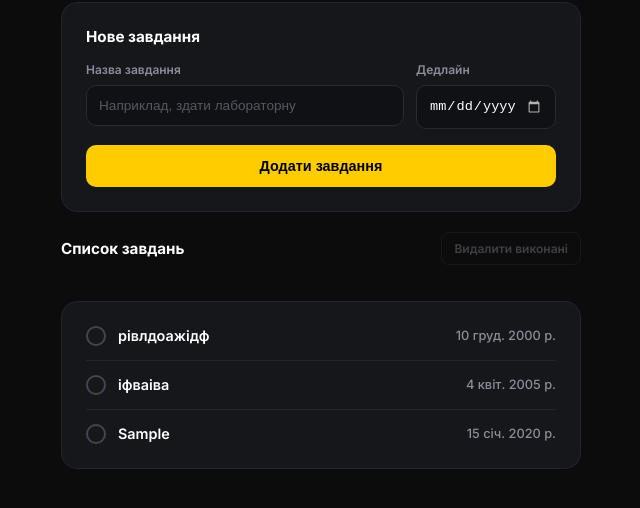
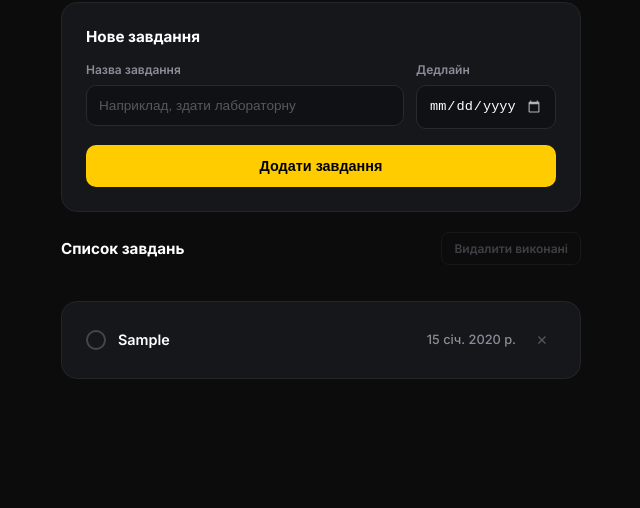
Before and after one commit to xt0-bit/task-manadger, a plain HTML site: page index.html in a window 1280 px wide. Both pictures are taken after typing "Sample", "2020-01-15" into the empty fields and a click on the button "Додати завдання". Shown: the part 162-670 px from the top of the page, without its empty margins (319-959 px from the left). Drawn offline with Linux system fonts and the light colour scheme.

Commit message:
Added new delete button for each task

```diff
--- a/index.html
+++ b/index.html
@@ -32,22 +32,7 @@
         </div>
 
         <h2>Список завдань</h2>
-        <div>
-            <div>
-                <div>
-                    <input type="checkbox">
-                    <span>рівлдоажідф</span>
-                </div>
-                <div>10 груд. 2000 р.</div>
-            </div>
-            <div>
-                <div>
-                    <input type="checkbox">
-                    <span>іфваіва</span>
-                </div>
-                <div>4 квіт. 2005 р.</div>
-            </div>
-        </div>
+        <div></div>
     </div>
 
     <script src="script.js"></script>
--- a/script.js
+++ b/script.js
@@ -63,7 +63,7 @@ document.addEventListener('DOMContentLoaded', () => {
         taskListContainer
             .querySelectorAll('input[type="checkbox"]:checked')
             .forEach(checkbox => {
-                checkbox.parentElement.parentElement.remove();
+                checkbox.closest('.task-item').remove();
             });
         updateClearButton();
         updateEmptyState();
@@ -77,6 +77,15 @@ document.addEventListener('DOMContentLoaded', () => {
         }
     });
 
+    taskListContainer.addEventListener('click', (e) => {
+        const deleteBtn = e.target.closest('.delete-btn');
+        if (!deleteBtn) return;
+
+        deleteBtn.closest('.task-item').remove();
+        updateClearButton();
+        updateEmptyState();
+    });
+
     form.addEventListener('submit', (e) => {
         e.preventDefault();
 
@@ -86,6 +95,7 @@ document.addEventListener('DOMContentLoaded', () => {
         if (!titleText) return;
 
         const taskItem = document.createElement('div');
+        taskItem.className = 'task-item';
 
         const leftSubDiv = document.createElement('div');
         const checkbox = document.createElement('input');
@@ -97,11 +107,23 @@ document.addEventListener('DOMContentLoaded', () => {
         leftSubDiv.appendChild(checkbox);
         leftSubDiv.appendChild(span);
 
+        const rightSubDiv = document.createElement('div');
+        rightSubDiv.className = 'task-right';
+
         const dateSubDiv = document.createElement('div');
         dateSubDiv.textContent = formatDate(rawDate);
 
+        const deleteBtn = document.createElement('button');
+        deleteBtn.type = 'button';
+        deleteBtn.className = 'delete-btn';
+        deleteBtn.textContent = '✕';
+        deleteBtn.setAttribute('aria-label', 'Видалити завдання');
+
+        rightSubDiv.appendChild(dateSubDiv);
+        rightSubDiv.appendChild(deleteBtn);
+
         taskItem.appendChild(leftSubDiv);
-        taskItem.appendChild(dateSubDiv);
+        taskItem.appendChild(rightSubDiv);
 
         taskListContainer.appendChild(taskItem);
 
--- a/style.css
+++ b/style.css
@@ -248,3 +248,27 @@ body > div > div:last-child > div > div:last-child {
     font-size: 0.85rem;
     color: #8b8e98;
 }
+
+.task-right {
+    display: flex;
+    align-items: center;
+    gap: 12px;
+}
+
+.delete-btn {
+    background: transparent;
+    border: none;
+    color: #555861;
+    width: 28px;
+    height: 28px;
+    border-radius: 8px;
+    font-family: inherit;
+    font-size: 0.85rem;
+    cursor: pointer;
+    transition: color 0.2s ease, background-color 0.2s ease;
+}
+
+.delete-btn:hover {
+    color: #ff5c5c;
+    background-color: rgba(255, 92, 92, 0.1);
+}
```
